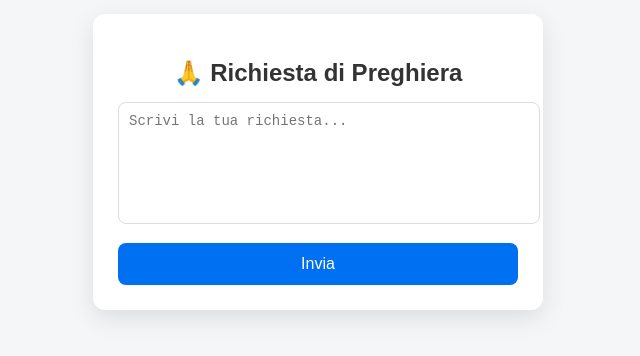
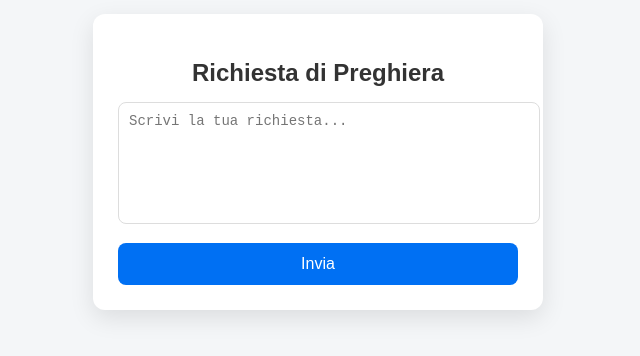
Before and after one commit to Vittoriogra/chatbot-vercel, a plain HTML site: page index.html in a window 1280 px wide. Shown: the part 238-594 px from the top of the page, without its empty margins (322-962 px from the left). Drawn offline with Linux system fonts and the light colour scheme.

Commit message:
Update index.html

```diff
--- a/index.html
+++ b/index.html
@@ -85,7 +85,7 @@
 <body>
 
 <div class="container">
-  <h2>🙏 Richiesta di Preghiera</h2>
+  <h2>Richiesta di Preghiera</h2>
 
   <div id="box">
     <textarea id="input" placeholder="Scrivi la tua richiesta..."></textarea>
```
